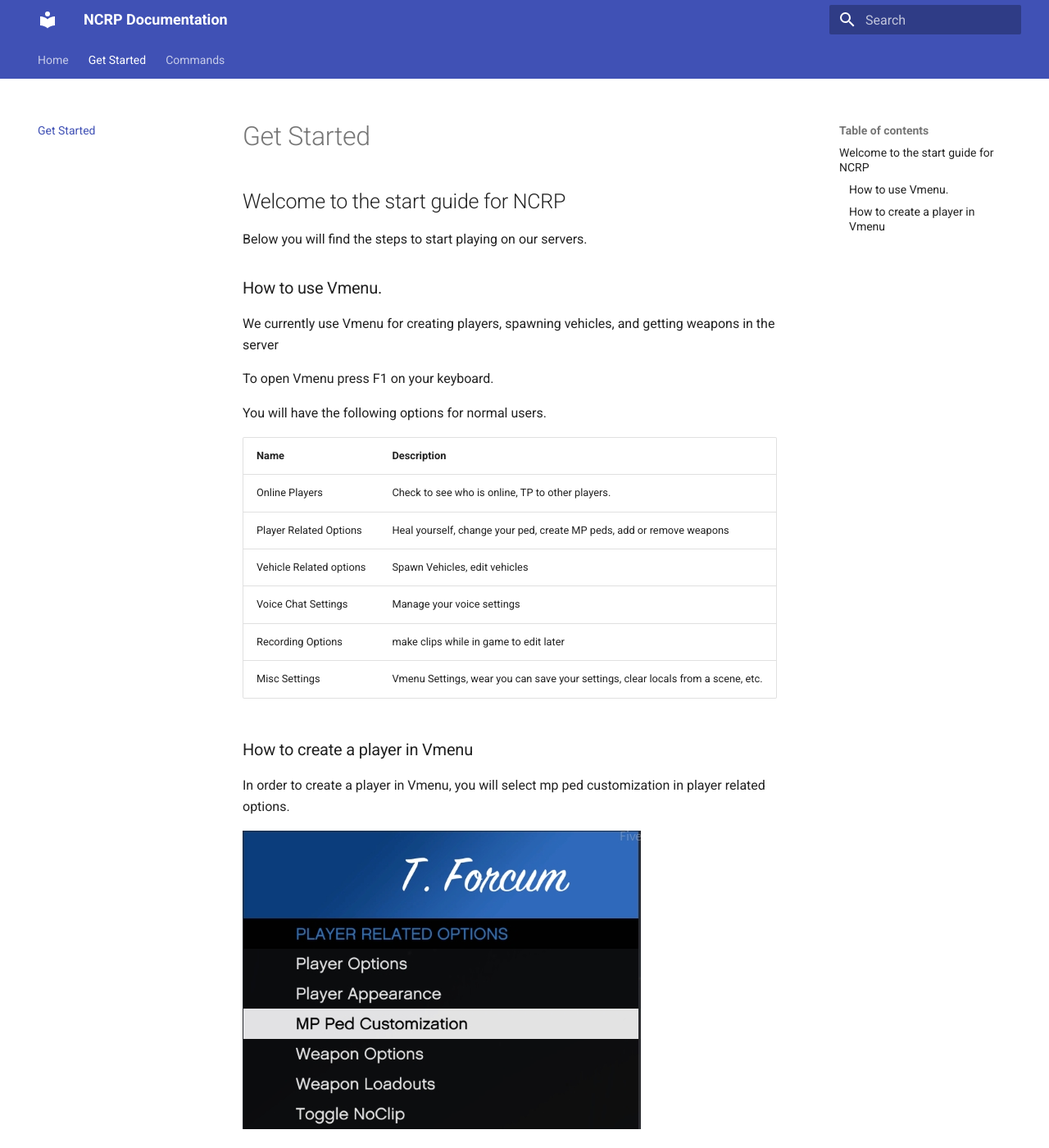
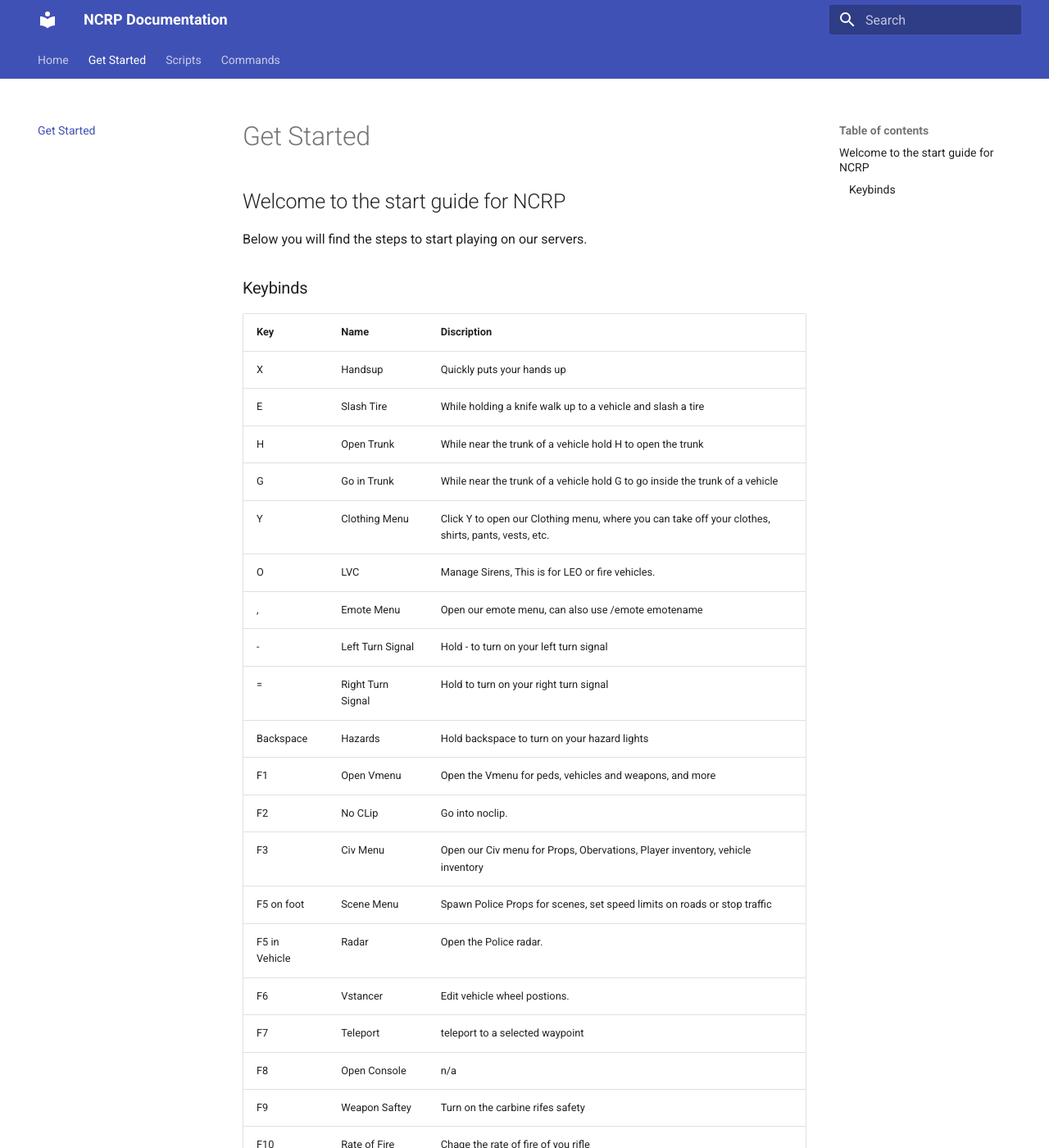
Before and after one commit to North-Coast-RP/docs, an MkDocs documentation site: the page built from docs/start.md, in a window 1280 px wide and 1400 px high. Shown: the whole window at 82% size. Built offline with MkDocs 1.6.1 and Material for MkDocs 9.7.7, drawn with Linux system fonts in a browser that asks for light colours; some of the changed text lies outside the part shown.

Commit message:
adding keybinds, put vmenu on own page

```diff
--- /dev/null
+++ b/docs/scripts/vmenu.md
@@ -0,0 +1,87 @@
+# How to use Vmenu.
+We currently use Vmenu for creating players, spawning vehicles, and getting weapons in the server
+
+To open Vmenu press F1 on your keyboard.
+
+You will have the following options for normal users.
+
+| Name | Description |
+| ---- | ----------- |
+| Online Players | Check to see who is online, TP to other players. |
+| Player Related Options | Heal yourself, change your ped, create MP peds, add or remove weapons |
+| Vehicle Related options | Spawn Vehicles, edit vehicles |
+| Voice Chat Settings | Manage your voice settings |
+| Recording Options | make clips while in game to edit later |
+| Misc Settings | Vmenu Settings, wear you can save your settings, clear locals from a scene, etc. |
+
+## How to create a player in Vmenu
+
+In order to create a player in Vmenu, you will select mp ped customization in player related options.
+
+![MPCustomize](../img/vmenu-ped.jpg)
+
+Then you will click on either Create Male Character, or Create Female Character.
+
+![MPPickGender](../img/vmenu-ped2.jpg)
+
+After selecting the gender of you ped you will then be given the options, to choose appearance, tattoos, clothes, and props.
+
+![MPcreateped](../img/vmenu-createped.jpg)
+
+After creating your character, make sure you save it, it will close after. Make sure you give it a name you will remember.
+!!! tip
+    You can only have one character with the same name, if you have more then one of the same ped, with different clothes you will need to add to the name for it to save.
+
+## How to edit a player in Vmenu
+
+In order to edit a player in Vmenu, you will select mp ped customization in player related options.
+
+![MPCustomize](../img/vmenu-ped.jpg)
+
+Then you will need to click on Saved Peds
+
+![MPPickoption](../img/vmenu-ped2.jpg)
+
+Then select the saved ped to edit.
+
+![MPPickoption](../img/savedped.jpg)
+
+## Spawning weapons in Vmenu
+
+In order to get weapons in Vmenu, you will select weapon options in player related options.
+
+![MPCustomize](../img/vmenu-ped.jpg)
+
+afterwards you may click on spawn by name, or go thought each category and spawn the weapons you would like.
+
+![MPCustomize](../img/weapons.jpg)
+
+### Saving as a loadout.
+to save you weapons in a loadout you will need to click on weapon loadouts in player related options
+
+![MPCustomize](../img/vmenu-ped.jpg)
+
+then you will select save loadout to save the loadout you have. Edit the load out, to edit your saved loadouts
+
+![MPLoadout](../img/loadouts.jpg)
+
+## Spawning vehicles in Vmenu
+In order to spawn vehicles in Vmenu, you will need to select vehicle options.
+
+![MPCustomize](../img/veh.jpg)
+
+### Vehicle Options
+
+Select vehicle options to edit your paint, liverys, vehicle mods, etc
+
+### Vehicle Spawner
+
+Spawn vehicles by name, categories, etc
+
+### Saved Vehicles
+
+Save vehicles to use for later, spawn saved vehicles.
+
+### Personal Vehicle
+
+Set your personal vehicle, where you can lock the doors, turn the engine on while near the vehicle, etc
--- a/docs/start.md
+++ b/docs/start.md
@@ -1,36 +1,30 @@
 ## Welcome to the start guide for NCRP
 Below you will find the steps to start playing on our servers.
 
-### How to use Vmenu.
-We currently use Vmenu for creating players, spawning vehicles, and getting weapons in the server
+### Keybinds
 
-To open Vmenu press F1 on your keyboard.
+| Key | Name | Discription |
+| --- | ---- | ----------- |
+| X | Handsup | Quickly puts your hands up |
+| E | Slash Tire | While holding a knife walk up to a vehicle and slash a tire |
+| H | Open Trunk | While near the trunk of a vehicle hold H to open the trunk |
+| G | Go in Trunk | While near the trunk of a vehicle hold G to go inside the trunk of a vehicle |
+| Y | Clothing Menu | Click Y to open our Clothing menu, where you can take off your clothes, shirts, pants, vests, etc.|
+| O | LVC | Manage Sirens, This is for LEO or fire vehicles. |
+| , | Emote Menu | Open our emote menu, can also use /emote emotename |
+| - | Left Turn Signal | Hold - to turn on your left turn signal |
+| = | Right Turn Signal | Hold to turn on your right turn signal |
+| Backspace | Hazards | Hold backspace to turn on your hazard lights |
+| F1 | Open Vmenu | Open the Vmenu for peds, vehicles and weapons, and more |
+| F2 | No CLip | Go into noclip. |
+| F3 | Civ Menu | Open our Civ menu for Props, Obervations, Player inventory, vehicle inventory |
+| F5 on foot | Scene Menu | Spawn Police Props for scenes, set speed limits on roads or stop traffic |
+| F5 in Vehicle | Radar | Open the Police radar. |
+| F6 | Vstancer | Edit vehicle wheel postions. |
+| F7 | Teleport | teleport to a selected waypoint |
+| F8 | Open Console | n/a |
+| F9 | Weapon Saftey | Turn on the carbine rifes safety |
+| F10 | Rate of Fire | Chage the rate of fire of you rifle |
 
-You will have the following options for normal users.
-
-| Name | Description |
-| ---- | ----------- |
-| Online Players | Check to see who is online, TP to other players. |
-| Player Related Options | Heal yourself, change your ped, create MP peds, add or remove weapons |
-| Vehicle Related options | Spawn Vehicles, edit vehicles |
-| Voice Chat Settings | Manage your voice settings |
-| Recording Options | make clips while in game to edit later |
-| Misc Settings | Vmenu Settings, wear you can save your settings, clear locals from a scene, etc. |
-
-### How to create a player in Vmenu
-
-In order to create a player in Vmenu, you will select mp ped customization in player related options.
-
-![MPCustomize](img/vmenu-ped.jpg)
-
-Then you will click on either Create Male Character, or Create Female Character.
-
-![MPPickGender](img/vmenu-ped2.jpg)
-
-After selecting the gender of you ped you will then be given the options, to choose appearance, tattoos, clothes, and props.
-
-![MPcreateped](img/vmenu-createped.jpg)
-
-After creating your character, make sure you save it, it will close after. Make sure you give it a name you will remember.
 !!! tip
-    You can only have one character with the same name, if you have more then one of the same ped, with different clothes you will need to add to the name for it to save.
+    Check your kybinds in Settings - FiveM. Most of our sripts allow you set your own key binds.
--- a/mkdocs.yml
+++ b/mkdocs.yml
@@ -24,6 +24,8 @@ plugins:
 nav:
   - Home: 'index.md'
   - Get Started: 'start.md'
+  - Scripts:
+    - Vmenu: 'scripts/vmenu.md'
   - Commands:
     - SASO: 'cmds/sheriff.md'
     - SAFR: 'cmds/fire.md'
```
Also changed, not shown: docs/cmds/civ.md (+1 -0 lines), docs/img/loadouts.jpg (added), docs/img/savedped.jpg (added), docs/img/veh.jpg (added), docs/img/weapons.jpg (added).
